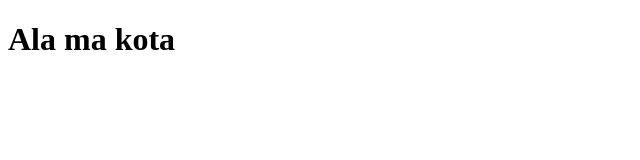
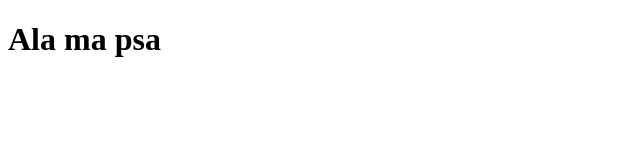
Before and after one commit to matizek/Gdansk, a plain HTML site: page index.html in a window 1280 px wide. Shown: the full height of the page, 0-640 px from the left. Drawn offline with Linux system fonts and the light colour scheme.

Commit message:
drugie zatwierdzenie

```diff
--- a/index.html
+++ b/index.html
@@ -7,7 +7,7 @@
     <title>Document</title>
 </head>
 <body>
-    <h1>Ala ma kota</h1>
+    <h1>Ala ma psa</h1>
 
 </body>
 </html>
```
